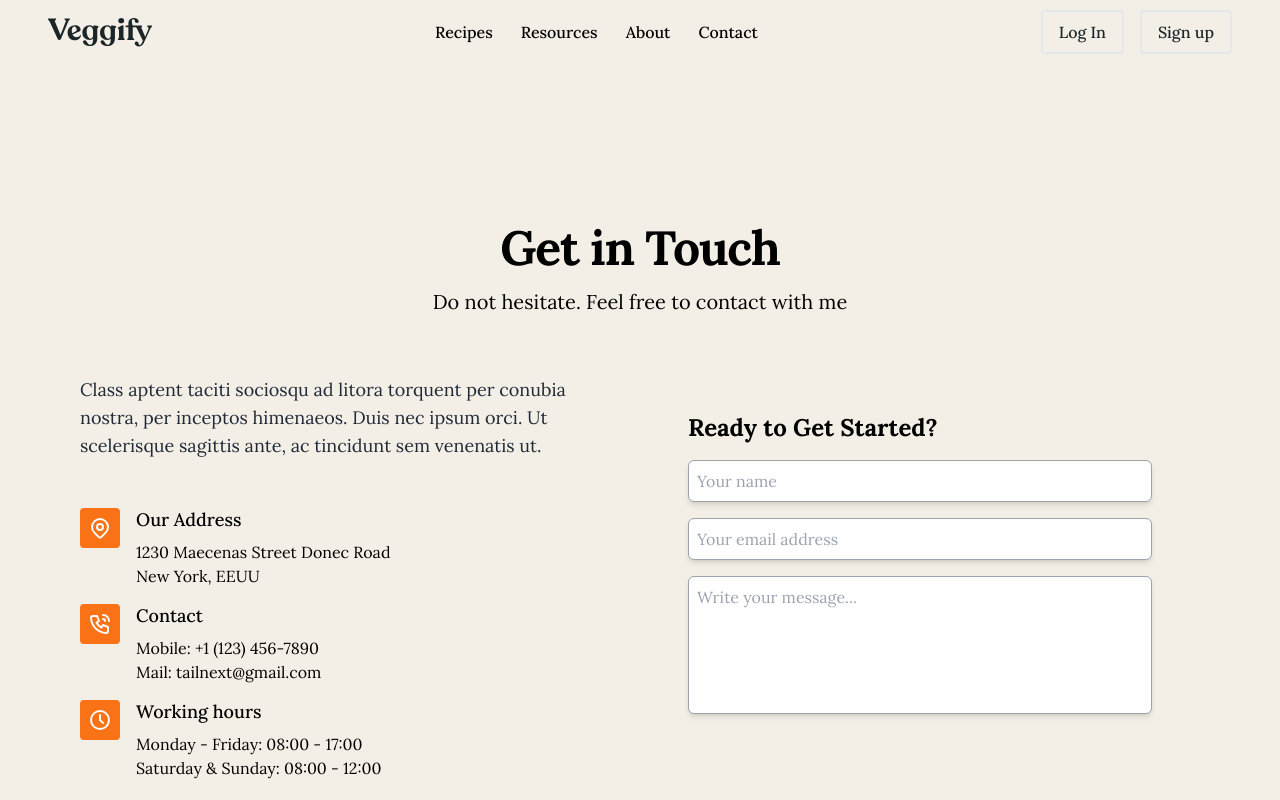
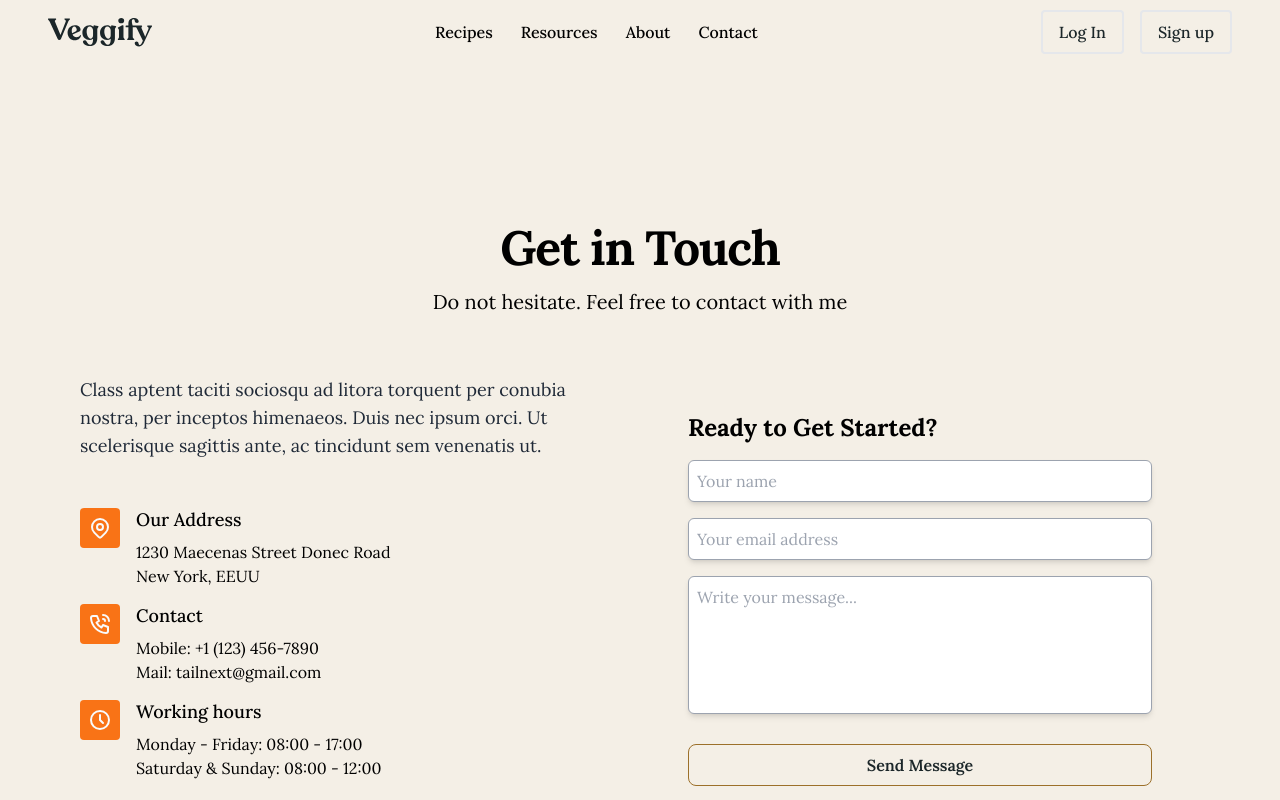
Before and after one commit to HossainRafi/Veggify, a React (Vite) app in the folder frontend/: page /contact in a window 1280 px wide. Shown: the top 800 px of the page. Built offline with nearby package versions, Linux system fonts and the light colour scheme.

Commit message:
contact page done

```diff
--- a/frontend/src/pages/contact/Contact.jsx
+++ b/frontend/src/pages/contact/Contact.jsx
@@ -162,6 +162,16 @@ export const Contact = () => {
                       ></textarea>
                     </div>
                   </div>
+
+                  {/* contact btn */}
+                  <div className="text-center">
+                    <button
+                      type="submit"
+                      className="py-2 px-8 hover:bg-btnColor text-secondary hover:text-white w-full transition ease-in duration-200 text-center text-base font-semibold border border-[#9c702a] focus:outline-none rounded-lg"
+                    >
+                      Send Message
+                    </button>
+                  </div>
                 </form>
               </div>
             </div>
```
